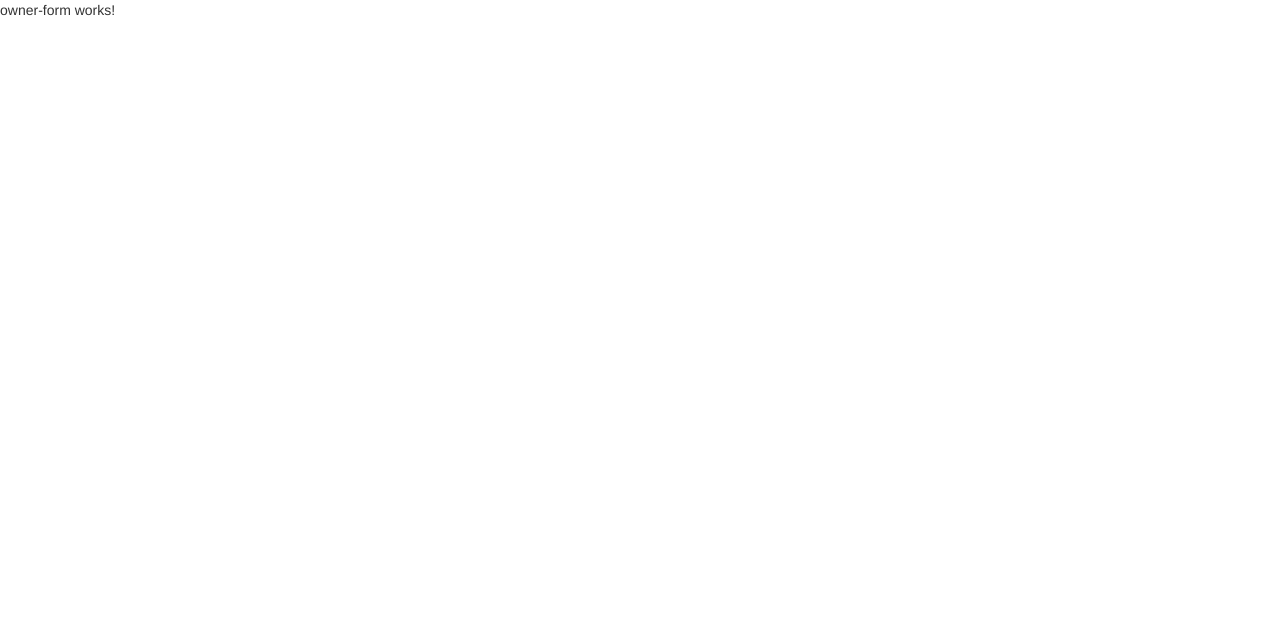
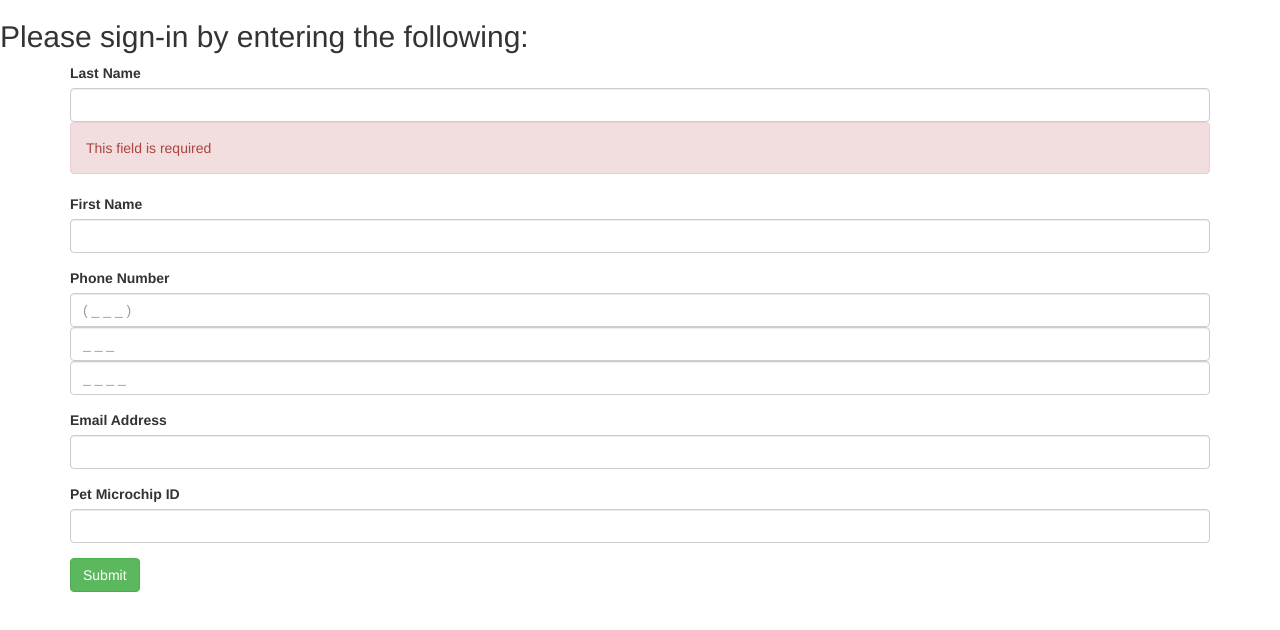
Before and after one commit to jakecastillo/aqs-frontend, an Angular app: page / in a window 1280 px wide. Shown: the top 630 px of the page. Built offline with nearby package versions, Linux system fonts and the light colour scheme.

Commit message:
Created Kiosk form for sign-in

```diff
--- a/src/app/app.component.html
+++ b/src/app/app.component.html
@@ -1,46 +1,3 @@
-<app-owner-form>
-  <h2>Please sign-in by entering the following:</h2>
-
-  <div class="container">
-    <form>
-      <!-- Last Name -->
-      <div class="form-group">
-        <label for="lastname">Last Name</label>
-        <input type="text" class="form-control" id="lastname">
-      </div>
-
-      <!-- First Name -->
-      <div class="form-group">
-        <label for="firstname">First Name</label>
-        <input type="text" class="form-control" id="firstname">
-      </div>
-
-      <!-- Phone Number -->
-      <div class="form-group">
-        <label for="areaCode">Phone Number</label>
-        <input type="text" class="form-control" id="areaCode">
-        <input type="text" class="form-control" id="phone3">
-        <input type="text" class="form-control" id="phone4">
-      </div>
-
-      <!-- Email -->
-      <div class="form-group">
-        <label for="email">Email Address</label>
-        <input type="text" class="form-control" id="email">
-      </div>
-
-      <!-- Pet Microchip-->
-      <div class="form-group">
-        <label for="microchip">Pet Microchip ID</label>
-        <input type="text" class="form-control" id="microchip">
-      </div>
-
-      <!-- Submit form -->
-      <button type="submit" class="btn btn-success">Submit</button>
-    </form>
-  </div>
-</app-owner-form>
-
-
+<app-owner-form></app-owner-form>
 
 <router-outlet></router-outlet>
--- a/src/app/owner-form/owner-form.component.html
+++ b/src/app/owner-form/owner-form.component.html
@@ -1 +1,45 @@
-<p>owner-form works!</p>
+<h2>Please sign-in by entering the following:</h2>
+
+<div class="container">
+  <form>
+    <!-- Last Name -->
+    <div class="form-group">
+      <label for="lastname">Last Name</label>
+      <input type="text" class="form-control" id="lastname" required>
+      <div class="alert alert-danger">    <!-- TODO: Implement error message if input has been left blank after submission -->
+        This field is required
+      </div>
+    </div>
+
+    <!-- First Name -->
+    <div class="form-group">
+      <label for="firstname">First Name</label>
+      <input type="text" class="form-control" id="firstname" required>
+    </div>
+
+    <!-- Phone Number -->
+    <div class="form-group">
+      <label for="areaCode">Phone Number</label>
+      <input type="text" class="form-control" placeholder="( _ _ _ )" maxlength="3" id="areaCode" required>
+      <input type="text" class="form-control" placeholder="_ _ _" maxlength="3" id="phone3" required>
+      <input type="text" class="form-control" placeholder="_ _ _ _" maxlength="4" id="phone4" required>
+    </div>
+
+    <!-- Email -->
+    <div class="form-group">
+      <label for="email">Email Address</label>
+      <input type="text" class="form-control" id="email" required>
+    </div>
+
+    <!-- Pet Microchip-->
+    <div class="form-group">
+      <label for="microchip">Pet Microchip ID</label>
+      <input type="text" class="form-control" id="microchip">
+    </div>
+
+    <!-- Submit form -->
+    <button type="submit" class="btn btn-success">Submit</button>
+  </form>
+</div>
+
+<router-outlet></router-outlet>
--- a/src/app/owner-form/owner-form.component.ts
+++ b/src/app/owner-form/owner-form.component.ts
@@ -14,6 +14,6 @@ export class OwnerFormComponent {
   onSubmit() { this.submitted = true; }
 
   // TODO: Remove this when done
-  get diagnostic() { return JSON.stringify(this.model); }
+  // get diagnostic() { return JSON.stringify(this.model); }
 
 }
--- /dev/null
+++ b/src/assets/forms.css
@@ -0,0 +1,7 @@
+.ng-valid[required], .ng-valid.required {
+  border-left: 5px solid #42A948; /* color: green */
+}
+
+.ng-invalid:not(form) {
+  border-left: 5px solid #a94442; /* color: red */
+}
--- a/src/index.html
+++ b/src/index.html
@@ -6,6 +6,7 @@
   <base href="/">
   <meta name="viewport" content="width=device-width, initial-scale=1">
   <link rel="icon" type="image/x-icon" href="favicon.ico">
+  <link rel="stylesheet" href="assets/forms.css">   <!-- Added for custom CSS visual feedback on form -->
 </head>
 <body>
   <app-root></app-root>
```
